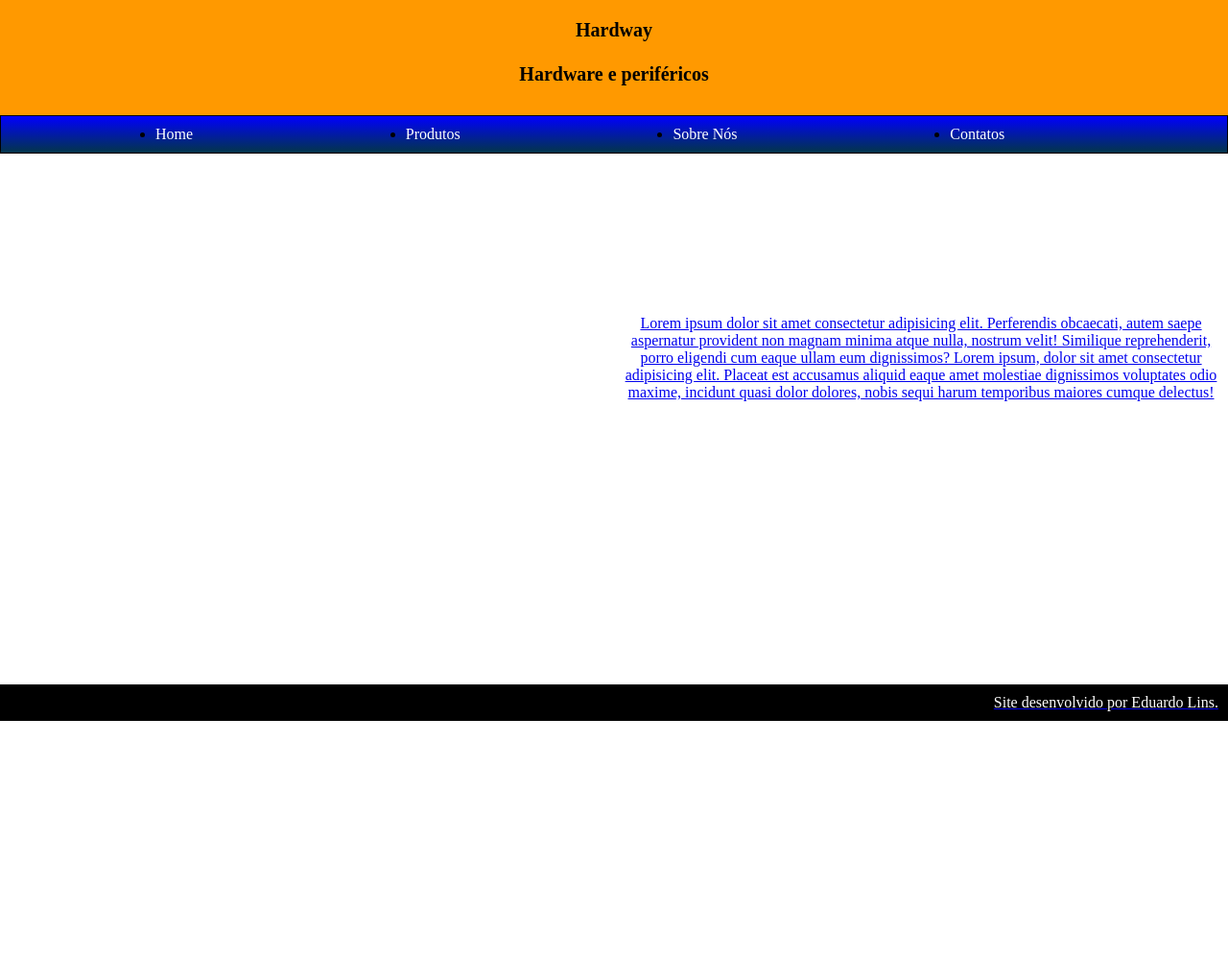
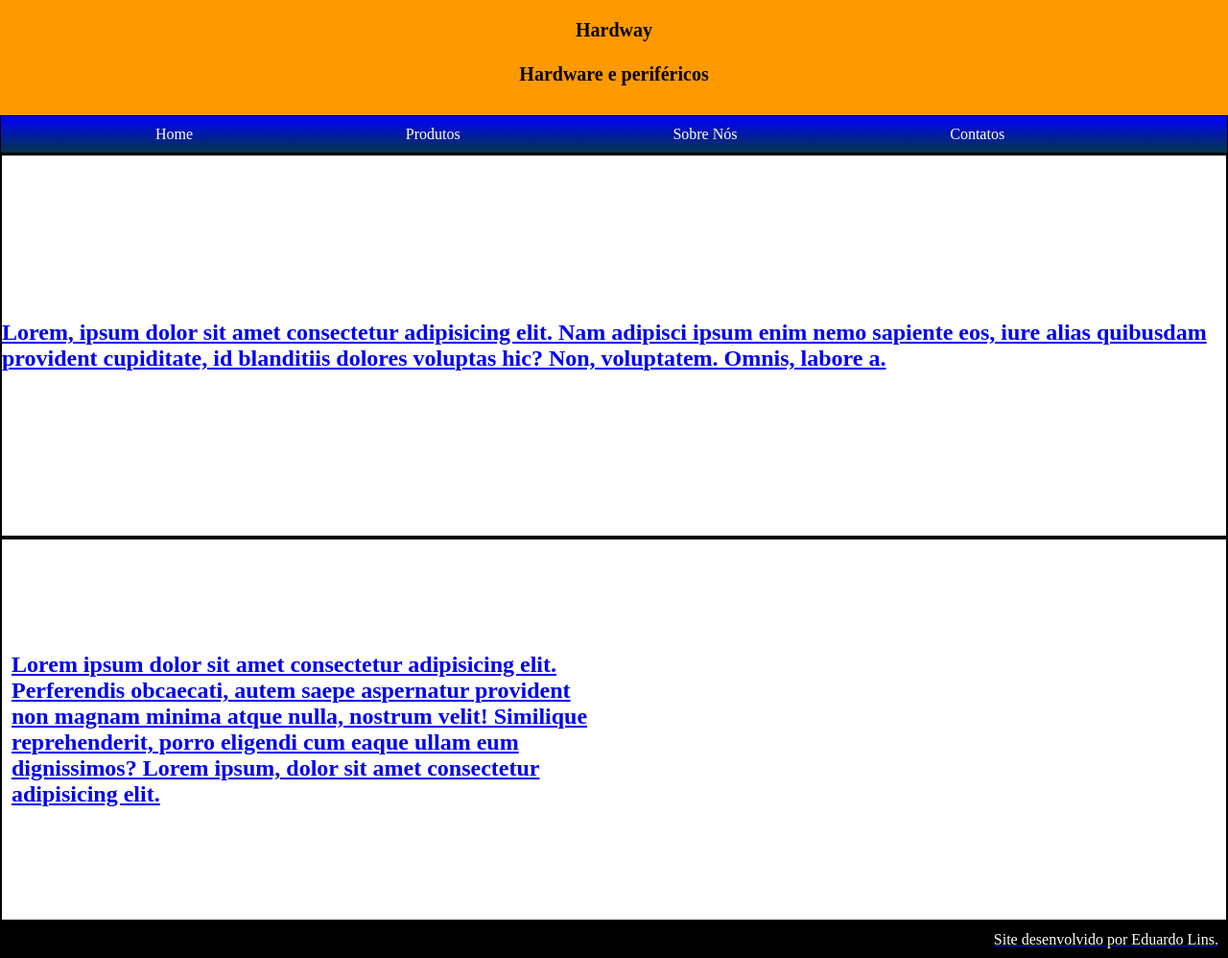
Before and after one commit to Eduardolinsmotta/Estudo-em-Casa, a plain HTML site: page index.html in a window 1280 px wide. Shown: the whole page at 96% size. Before the commit the page ends 800 px from the top, so only its background shows below. Drawn offline with Linux system fonts and the light colour scheme.

Commit message:
atualização de projeto de estudo em casa.

```diff
--- a/css/estilo.css
+++ b/css/estilo.css
@@ -1,7 +1,6 @@
 *{
     box-sizing: border-box;
     margin: 0;
-    font-family: 'Times New Roman', Times, serif;
 }
 
 :root{
@@ -31,6 +30,7 @@ header{
 .menu-principal ul {
     display: flex;
     justify-content: space-evenly;
+    list-style-type: none;
   }
 
   .menu-principal a{
@@ -48,25 +48,22 @@ header{
   }
 
 .produtos{
-
-    display: inline-block;
-    width: 50%;
-    text-align: center;
-    position: relative;
+    text-decoration: none;
+    height: 400px;
+    display: flex;
+    flex-flow: row wrap;
+    border: 2px solid black;
+    align-items: center;
     top: 200px;
 }
 
-.produtos1{
-    text-align: center;
-    position: relative;
-    top: 150px;
-    left: 50%;
-    text-align: center;
+.produtos h2{
     width: 50%;
+    padding: 10px;
+    align-items: center;
 }
 
 footer{
-    margin-top: 445px;
     background-color: var(--cor-preto);
     color: white;
     padding: 10px;
--- a/index.html
+++ b/index.html
@@ -26,19 +26,15 @@ Hardware e periféricos
     </nav>
 
    <section class="produtos">
-
-      <figure>
-         <img src="https//—Pngtree—computer hardware icon set 2_5954583.png" alt="">
-      </figure>
+      <h1>Lorem, ipsum dolor sit amet consectetur adipisicing elit. Nam adipisci ipsum enim nemo sapiente eos, iure alias quibusdam provident cupiditate, id blanditiis dolores voluptas hic? Non, voluptatem. Omnis, labore a.</h1>
 
    </section>
 
-   <section class="produtos1">
+   <section class="produtos">
 
 
-
-      Lorem ipsum dolor sit amet consectetur adipisicing elit. Perferendis obcaecati, autem saepe aspernatur provident non magnam minima atque nulla, nostrum velit! Similique reprehenderit, porro eligendi cum eaque ullam eum dignissimos?
-      Lorem ipsum, dolor sit amet consectetur adipisicing elit. Placeat est accusamus aliquid eaque amet molestiae dignissimos voluptates odio maxime, incidunt quasi dolor dolores, nobis sequi harum temporibus maiores cumque delectus!
+      <h2>Lorem ipsum dolor sit amet consectetur adipisicing elit. Perferendis obcaecati, autem saepe aspernatur provident non magnam minima atque nulla, nostrum velit! Similique reprehenderit, porro eligendi cum eaque ullam eum dignissimos?
+      Lorem ipsum, dolor sit amet consectetur adipisicing elit.</h2>
 
 
    </section>
```
